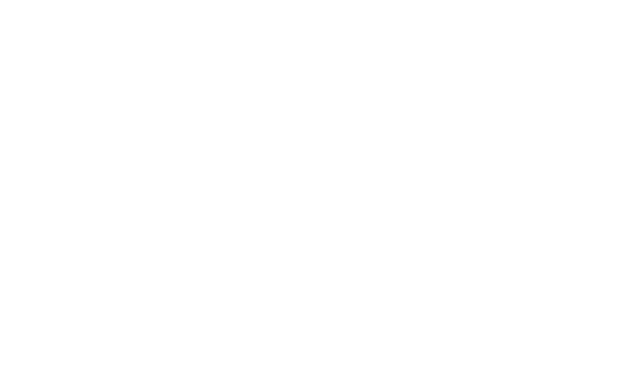
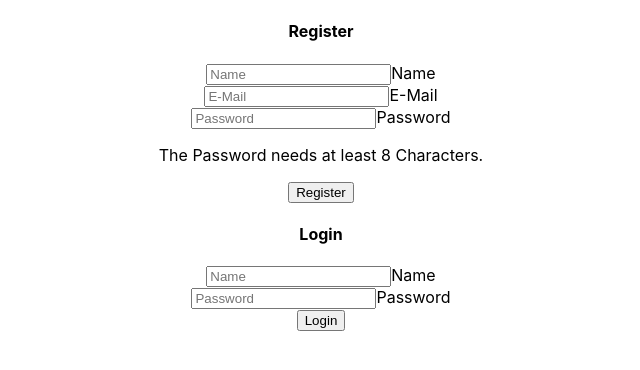
Before and after one commit to VladimirKlippert93/YuFin, a React (Create React App) app in the folder frontend/: page /login in a window 1280 px wide. Before the commit this address had no page. Shown: the top 370 px of the page, without its empty margins (319-959 px from the left). Built offline with nearby package versions, Linux system fonts and the light colour scheme; no server answers.

Commit message:
Update App.tsx

```diff
--- a/frontend/src/App.tsx
+++ b/frontend/src/App.tsx
@@ -3,8 +3,12 @@
 import OfferApp from "./offergallery/OfferApp";
 import {BrowserRouter, Route, Routes} from "react-router-dom";
 import OfferDetails from "./offergallery/components/offers/OfferDetails";
+import useUser from "./offergallery/components/hooks/useUser";
+import LoginRegisterPage from "./offergallery/components/userpage/LoginRegisterPage";
 
 export default function App() {
+
+    const {login, register} = useUser();
 
   return (
     <div className="App">
@@ -13,6 +17,7 @@
         <Routes>
             <Route path={"/offers/:id"} element={<OfferDetails/>}></Route>
             <Route path={"/"} element={<OfferApp/>}></Route>
+            <Route path={"/login"} element={<LoginRegisterPage login={login} register={register}/>}/>
         </Routes>
         </BrowserRouter>
     </div>
```
